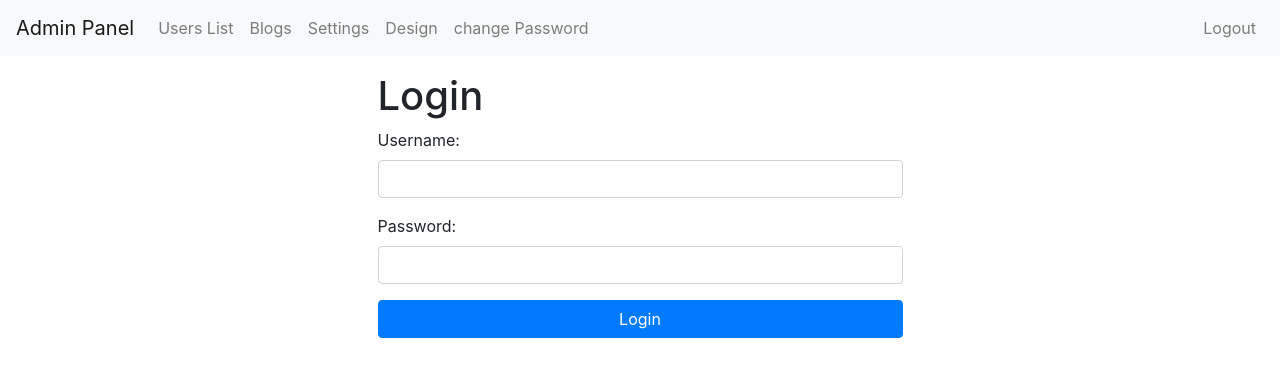
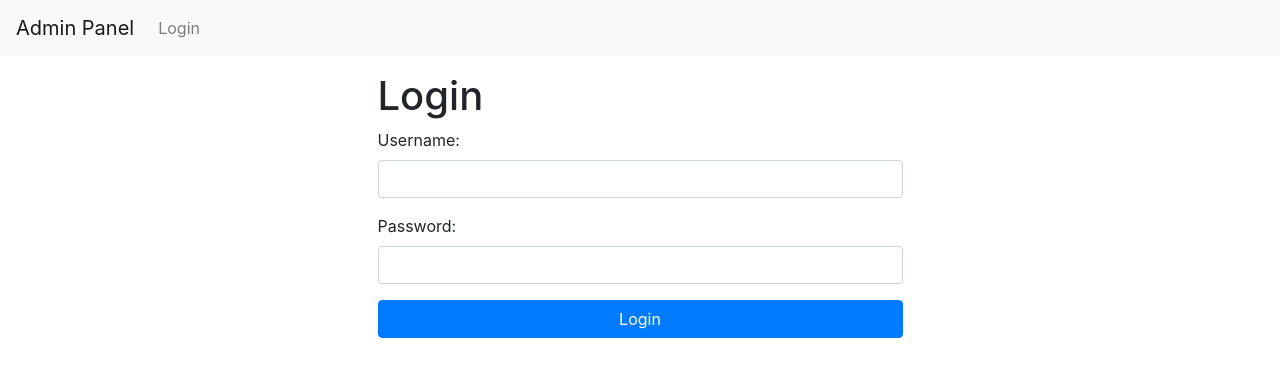
Before and after one commit to aamirpali/blog-script, a PHP site: page /admin/index.php in a window 1280 px wide. Shown: the top 377 px of the page. Run offline with PHP 8.4, Linux system fonts and the light colour scheme.

Commit message:
Update header.php

```diff
--- a/blog-script/admin/include/header.php
+++ b/blog-script/admin/include/header.php
@@ -1,3 +1,8 @@
+<?php
+session_start();
+require_once('../config.php');
+?>
+
 <!DOCTYPE html>
 <html>
 <head>
@@ -7,7 +12,6 @@
     <script src="https://code.jquery.com/jquery-3.5.1.slim.min.js"></script>
     <script src="https://cdn.jsdelivr.net/npm/@popperjs/core@2.9.2/dist/umd/popper.min.js"></script>
     <script src="https://stackpath.bootstrapcdn.com/bootstrap/4.5.2/js/bootstrap.min.js"></script>
-
 </head>
 <body>
 
@@ -17,7 +21,13 @@
         <span class="navbar-toggler-icon"></span>
     </button>
     <div class="collapse navbar-collapse" id="navbarNav">
-        <ul class="navbar-nav mr-auto">
+        <?php
+        // Check if the user is logged in
+        $loggedIn = isset($_SESSION['user_id']); // Assuming you set a 'user_id' session variable upon successful login
+
+        if ($loggedIn) {
+            // If the user is logged in, show the navigation items for the logged-in user
+            echo '<ul class="navbar-nav mr-auto">
                     <li class="nav-item">
                         <a class="nav-link" href="users-list.php">Users List</a>
                     </li>
@@ -28,17 +38,28 @@
                         <a class="nav-link" href="settings.php">Settings</a>
                     </li>
                     <li class="nav-item">
+                        <a class="nav-link" href="smm.php">SMM</a>
+                    </li>
+                    <li class="nav-item">
                         <a class="nav-link" href="design.php">Design</a>
                     </li>
                     <li class="nav-item">
-                <a class="nav-link" href="change-password.php">change Password</a>
+                        <a class="nav-link" href="change-password.php">Change Password</a>
                     </li>
-        </ul>
-        <ul class="navbar-nav">
                 <li class="nav-item">
                         <a class="nav-link" href="logout.php">Logout</a>
                     </li>
-        </ul>
+                </ul>';
+        } else {
+            // If the user is not logged in, show the navigation items for the guest user
+            echo '<ul class="navbar-nav">
+                    <li class="nav-item">
+                        <a class="nav-link" href="../index.php">Login</a>
+                    </li>
+
+                </ul>';
+        }
+        ?>
     </div>
 </nav>
 
```
Lines whose indentation alone changed are shown as unchanged.
